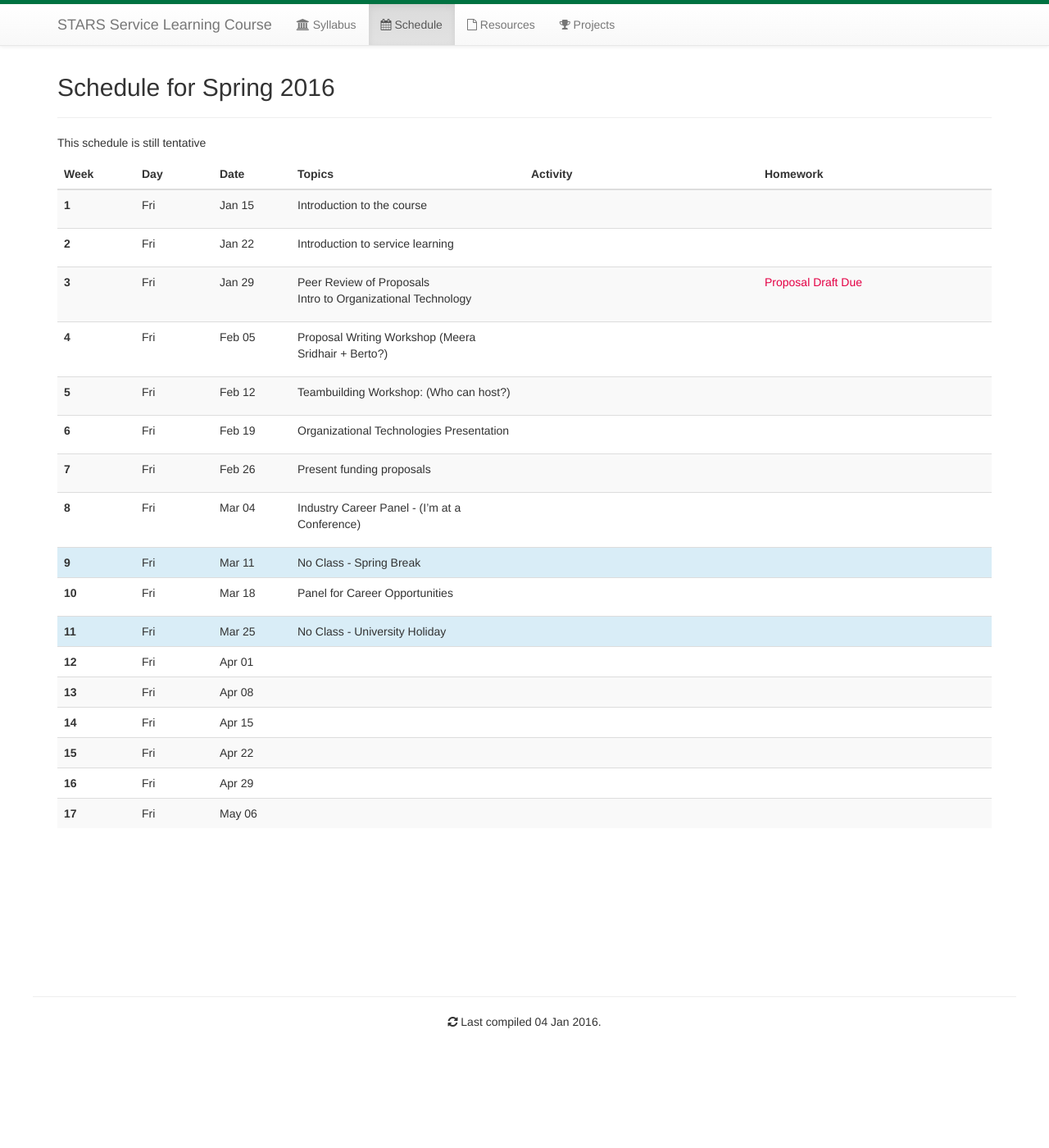
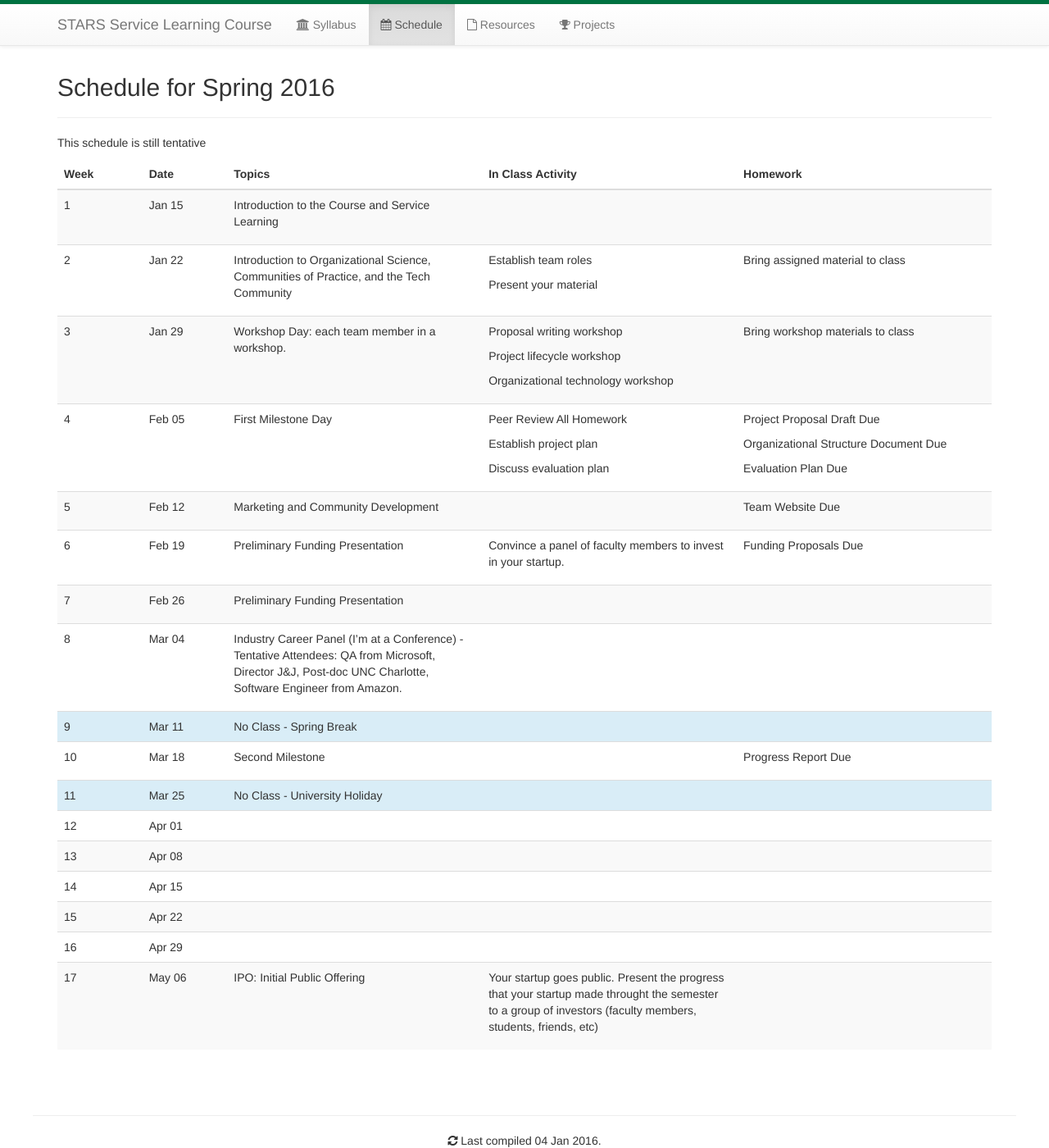
Before and after one commit to stevemacn/service-learning-course, a Jekyll site: the page built from schedule.html, in a window 1280 px wide and 1400 px high. Shown: the whole window at 82% size. Built offline with Jekyll 4.4.1, drawn with Linux system fonts in a browser that asks for light colours; nearby versions of some CDN libraries.

Commit message:
update the schedule

```diff
--- a/_data/lectures.yml
+++ b/_data/lectures.yml
@@ -3,7 +3,7 @@
 #
 -
   date: 2016-01-15
-  info: Introduction to the course
+  info: Introduction to the Course and Service Learning
   hw:
 
 #
@@ -12,8 +12,12 @@
 #
 -
   date: 2016-01-22
-  info: Introduction to service learning
+  info: "Introduction to Organizational Science, Communities of Practice, and the Tech Community"
   hw:
+    - info: "Bring assigned material to class"
+  act:
+    - info: "Establish team roles"
+    - info: "Present your material"
 
 
 
@@ -23,10 +27,13 @@
 #
 -
   date: 2016-01-29
-  info: "Peer Review of Proposals<br/>Intro to Organizational Technology"
+  info: "Workshop Day: each team member in a workshop."
+  act:
+    - info: "Proposal writing workshop"
+    - info: "Project lifecycle workshop"
+    - info: "Organizational technology workshop"
   hw:
-    - info: Proposal Draft Due
-      link: Who knows
+    - info: "Bring workshop materials to class"
 
 #
 # ==================
@@ -34,27 +41,38 @@
 #
 -
   date: 2016-02-5
-  info: Proposal Writing Workshop (Meera Sridhair + Berto?)
+  info: "First Milestone Day"
   hw:
+    - info: Project Proposal Draft Due
+    - info: Organizational Structure Document Due
+    - info: "Evaluation Plan Due"
+  act:
+    - info: "Peer Review All Homework"
+    - info: "Establish project plan"
+    - info: "Discuss evaluation plan"
 
 -
   date: 2016-02-12
-  info: "Teambuilding Workshop: (Who can host?)"
+  info: "Marketing and Community Development"
   hw:
-  - Funding Proposals due
+    - info: "Team Website Due"
+
 #
 # ==================
 # Week 4
 #
 -
   date: 2016-02-19
-  info: Organizational Technologies Presentation
+  info: Preliminary Funding Presentation
+  act:
+    - info: "Convince a panel of faculty members to invest in your startup."
   hw:
+    - info: "Funding Proposals Due"
 
 -
   date: 2016-2-26
-  info: Present funding proposals
-  hw:
+  info: Preliminary Funding Presentation
+
 
 #
 # ==================
@@ -62,7 +80,7 @@
 #
 -
   date: 2016-3-4
-  info: Industry Career Panel - (I'm at a Conference)
+  info: "Industry Career Panel (I'm at a Conference) - Tentative Attendees: QA from Microsoft, Director J&J, Post-doc UNC Charlotte, Software Engineer from Amazon."
   hw:
 
 
@@ -73,8 +91,9 @@
   break: No Class - Spring Break
 -
   date: 2016-3-18
-  info: Panel for Career Opportunities
+  info: Second Milestone
   hw:
+    - info: "Progress Report Due"
 
 -
   date: 2016-3-25
@@ -109,5 +128,6 @@
 
 -
   date: 2016-5-6
-  info:
-  hw:
+  info: "IPO: Initial Public Offering"
+  act:
+    - info: "Your startup goes public. Present the progress that your startup made throught the semester to a group of investors (faculty members, students, friends, etc)"
--- a/schedule.html
+++ b/schedule.html
@@ -15,7 +15,9 @@ layout: top
     <colgroup>
       <col class="col-xs-1">
       <col class="col-xs-1">
+              {% comment %}
       <col class="col-xs-1">
+              {% endcomment %}
       <col class="col-xs-3">
       <col class="col-xs-3">
       <col class="col-xs-3">
@@ -23,10 +25,12 @@ layout: top
     <thead>
       <tr>
         <th>Week</th>
+        {% comment %}
         <th>Day</th>
+        {% endcomment %}
         <th>Date</th>
         <th>Topics</th>
-        <th>Activity</th>
+        <th>In Class Activity</th>
         <th>Homework</th>
       </tr>
     </thead>
@@ -35,18 +39,33 @@ layout: top
 
     <tr{% if lec.break %} class="info"{% endif %}>
       {% assign day = lec.date | date: "%a" %}
-      <th>{% if day == "Fri" %}
+
+      <td>{% if day == "Fri" %}
           {% assign week = week | plus: 1 %}
           {{ week }}
-        {% endif %}</th>
+        {% endif %}
+      </td>
+      {% comment %}
       <td>{{ day }}</td>
+      {% endcomment %}
+
       <td>{{ lec.date | date: "%b %d" }}</td>
       {% if lec.break %}
       <td>{{ lec.break }}</td>
       {% else %}
       <td>{% if lec.info %}{{ lec.info | markdownify }}{% endif %}</td>
       {% endif %}
-      <td></td>
+      <td>
+        {% if lec.act %}
+          {% for item in lec.act %}
+            {% if item.link %}
+            <a href="{{item.link}}">{{item.info}}</a>
+            {% else %}
+            <p>{{item.info}}</p>
+            {% endif %}
+          {% endfor %}
+        {% endif %}
+      </td>
       <td>
         {% if lec.hw %}
           {% for item in lec.hw %}
```
